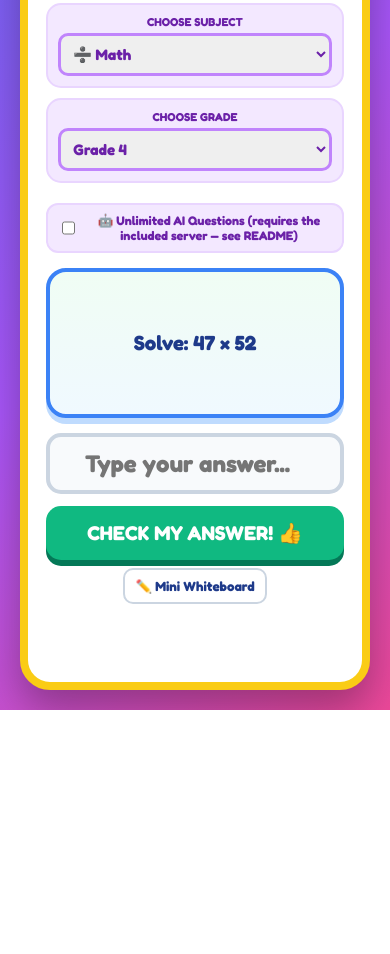
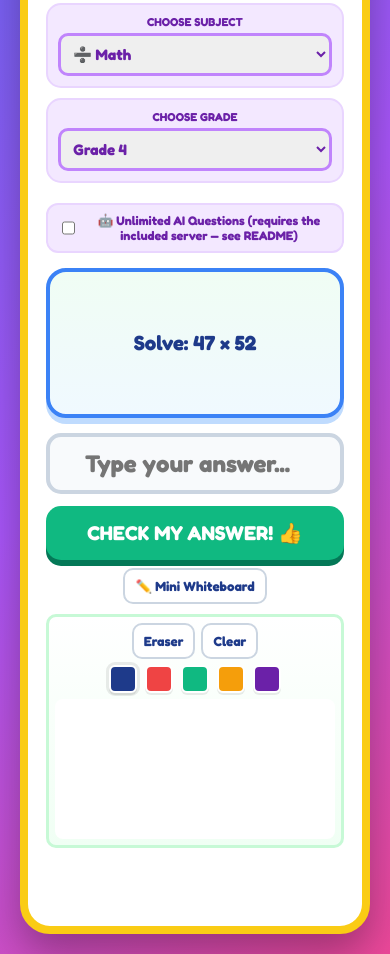
Before and after one commit to arifovi22/NYC_4TH_GRADE_STATE_PRACTICE, a website: page index.html in a window 390 px wide. Shown: the part 266-1220 px from the top of the page. Before the commit the page ends 976 px from the top, so only its background shows below. Drawn offline with Linux system fonts and the light colour scheme.

Commit message:
Wire mini whiteboard toggle: add small toggle script to index.html so mini whiteboard opens/resizes

```diff
--- a/index.html
+++ b/index.html
@@ -227,5 +227,36 @@
   </div>
 
   <script src="app.js?v=5"></script>
+  <script>
+  (function(){
+    var small = document.getElementById('smallWbToggle');
+    var panel = document.getElementById('whiteboardPanel');
+    var canvas = document.getElementById('whiteboardCanvas');
+    if(!small || !panel || !canvas) return;
+
+    function openSmall(open){
+      if(open){
+        panel.classList.remove('hidden');
+        panel.classList.add('small','visible');
+        panel.setAttribute('aria-hidden','false');
+        small.setAttribute('aria-expanded','true');
+        try{ wbSized = false; if(typeof sizeWhiteboardCanvas==='function') sizeWhiteboardCanvas(); }catch(e){console.warn('sizeWhiteboardCanvas not available yet',e);}
+      } else {
+        panel.classList.add('hidden'); panel.classList.remove('small','visible');
+        panel.setAttribute('aria-hidden','true'); small.setAttribute('aria-expanded','false');
+      }
+    }
+
+    small.addEventListener('click', function(){
+      var isHidden = panel.classList.contains('hidden') || !panel.classList.contains('visible');
+      openSmall(isHidden);
+    });
+
+    function maybeAuto(){ var subj = (document.getElementById('subjectSelect')||{}).value || 'math'; if(window.innerWidth<=520 && subj==='math') openSmall(true); }
+    window.addEventListener('resize', function(){ if(panel && panel.classList.contains('visible')) { try{ if(typeof sizeWhiteboardCanvas==='function') sizeWhiteboardCanvas(); }catch(e){} } });
+    document.addEventListener('DOMContentLoaded', maybeAuto);
+    if (document.readyState !== 'loading') maybeAuto();
+  })();
+  </script>
 </body>
 </html>
```
